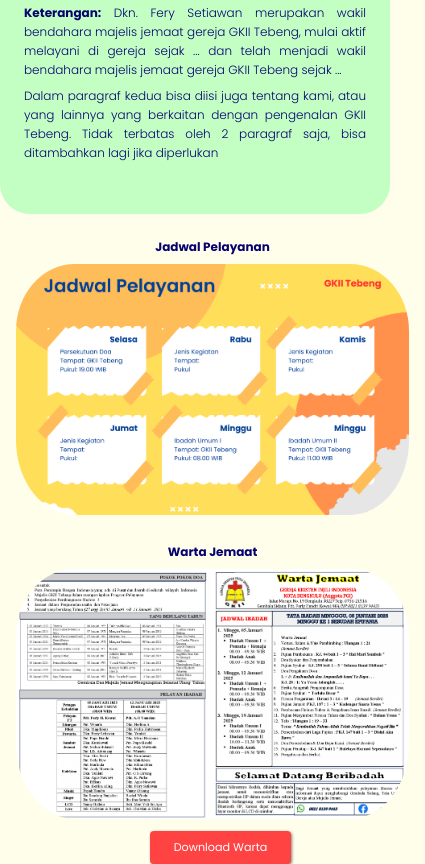
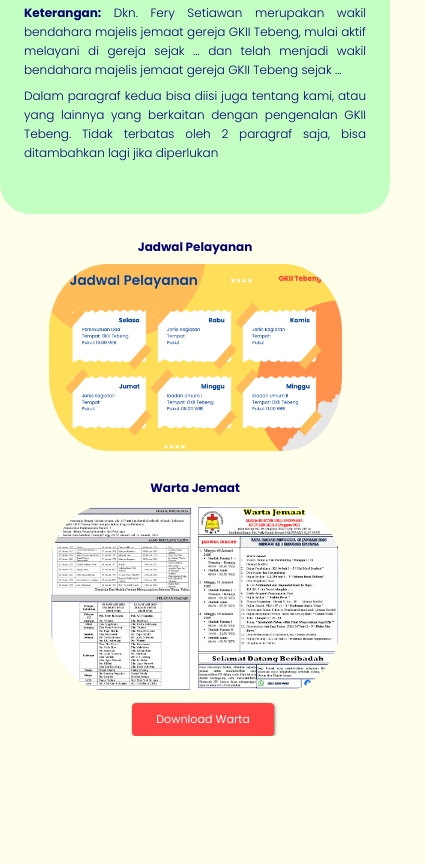
Before and after one commit to CMFSA2/GKII-Tebeng, a plain HTML site: page index.html in a window 390 px wide. Shown: the part 7767-8631 px from the top of the page, 425 px wide, since content can reach past the window. After the commit the page ends 8503 px from the top, so only its background shows below. Drawn offline with nearby package versions, Linux system fonts and the light colour scheme.

Commit message:
revisi responsive device

```diff
--- a/css/style.css
+++ b/css/style.css
@@ -430,7 +430,7 @@
 
 /* Jadwal Pelayanan & Warta Jemaat Section */
 .jpwj {
-  margin-left: 4.5rem;
+  text-align: center;
 }
 
 .jpwj .jpwj-content {
@@ -438,7 +438,6 @@
 }
 
 .jpwj .jpwj-img h1 {
-  text-align: center;
   color: var(--secondary);
 }
 
@@ -447,7 +446,7 @@
 }
 
 .jpwj .jpwj-img img {
-  max-width: 850px;
+  max-width: 650px;
   padding-left: 2rem;
   padding-right: 2rem;
   padding-top: 1rem;
@@ -584,7 +583,7 @@
     padding-top: 3rem;
   }
   .jpwj .jpwj-content .jpwj-img img {
-    max-width: 425px;
+    max-width: 400px;
   }
 }
 /* Tablet */
@@ -631,7 +630,7 @@
     padding-top: 3rem;
   }
   .jpwj .jpwj-content .jpwj-img img {
-    max-width: 700px;
+    max-width: 600px;
   }
 }
 
@@ -683,7 +682,7 @@
     padding-top: 3rem;
   }
   .jpwj .jpwj-content .jpwj-img img {
-    max-width: 425px;
+    max-width: 325px;
   }
 }
 
@@ -735,6 +734,7 @@
     padding-top: 3rem;
   }
   .jpwj .jpwj-content .jpwj-img img {
-    max-width: 325px;
+    max-width: 225px;
+    border-radius: 20px;
   }
 }
```
